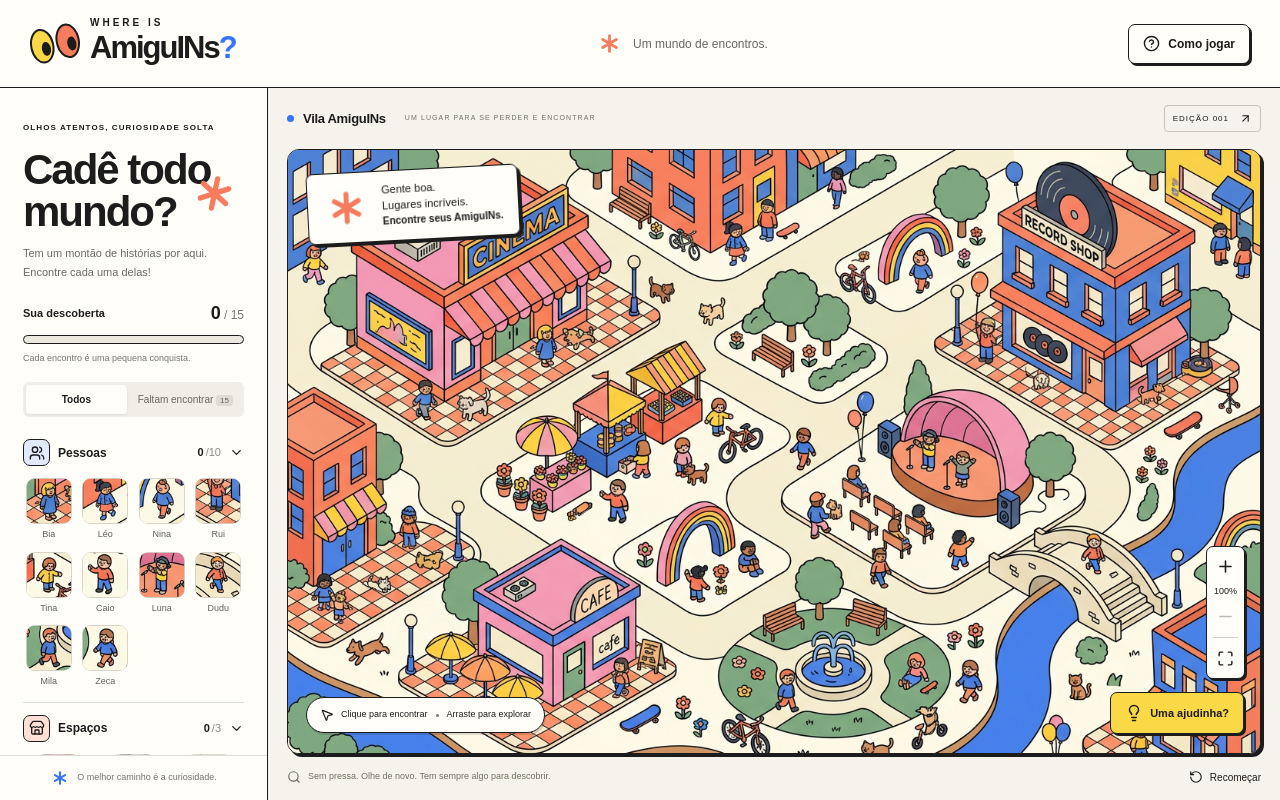
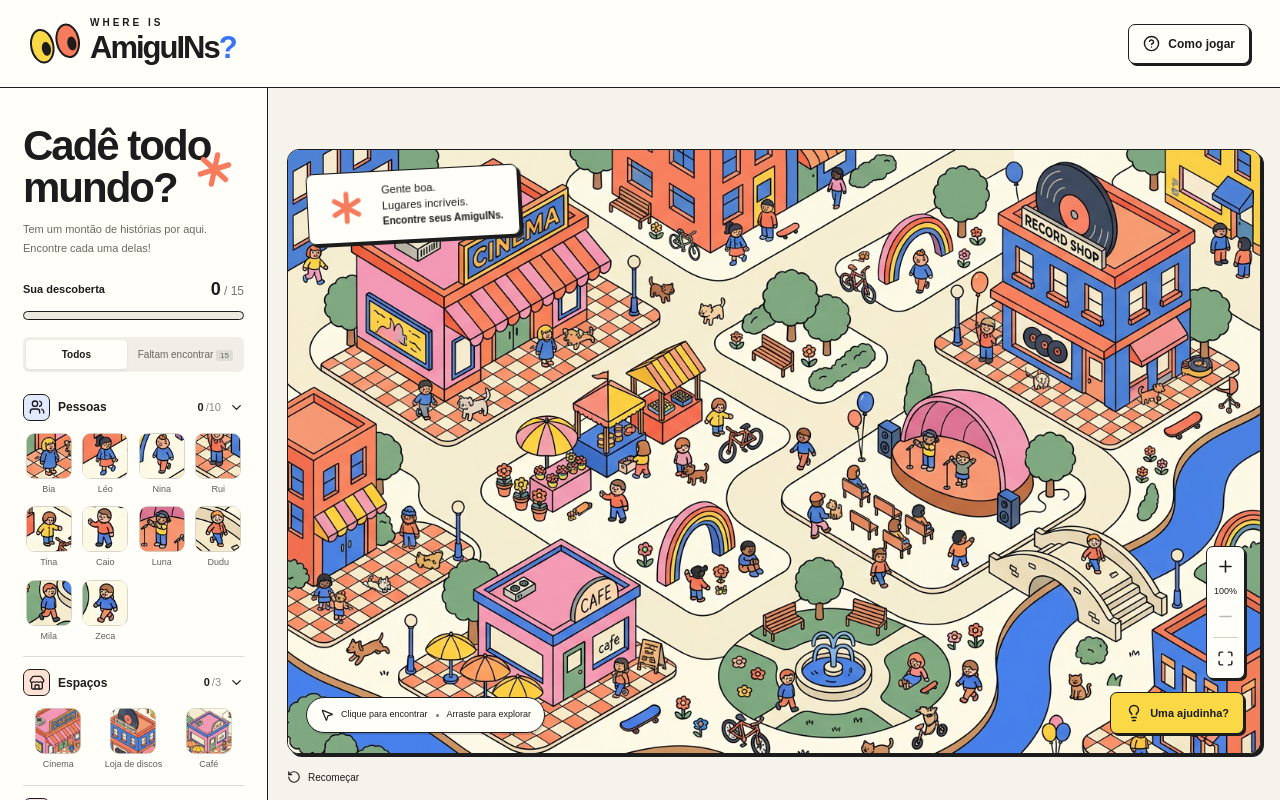
Before and after one commit to gvbrielmvrtins/amiguins, a Next.js app: page / in a window 1280 px wide. Built offline with nearby package versions, Linux system fonts and the light colour scheme.

Commit message:
feat: adjust map-topbar style and remove exploration game panel footer

```diff
--- a/app/globals.css
+++ b/app/globals.css
@@ -217,7 +217,7 @@ button:focus-visible,a:focus-visible { outline:3px solid var(--blue); outline-of
 .places-grid { grid-template-columns:repeat(3,minmax(0,1fr)); }
 .panel-footer { flex-shrink:0; border-top:1px solid #dedcd3; display:flex; align-items:center; justify-content:center; gap:7px; padding:12px 7px; font-size:9px; color:#747067; }.mini-flower { font-size:20px; color:var(--blue); }
 .map-section { display:flex; flex-direction:column; min-width:0; min-height:0; padding:0 19px; background:#f5f3eb; }
-.map-topbar { height:61px; flex-shrink:0; display:flex; align-items:center; justify-content:space-between; gap:12px; }
+.map-topbar { height:61px; flex-shrink:0; display:flex; align-items:center; justify-content:space-between; gap:8px; font-size:6px; }
 .map-topbar>div { display:flex; align-items:center; gap:9px; }.map-topbar strong { font-size:13px; letter-spacing:-.3px; }.live-dot { width:7px; height:7px; border-radius:50%; background:var(--blue); }.map-edition { font-size:7px; color:#747169; letter-spacing:1.1px; margin-left:10px; }.edition-pill { display:flex; gap:10px; align-items:center; padding:6px 8px; border:1px solid #c6c4b9; border-radius:4px; font-size:8px; letter-spacing:1px; white-space:nowrap; }
 .map-frame { position:relative; flex:1; min-height:0; overflow:hidden; border:1.5px solid var(--ink); border-radius:12px; background:#fbf6de; box-shadow:3px 3px 0 #1c1c1c; }
 .map-viewport { width:100%; height:100%; overflow:auto; cursor:grab; scrollbar-width:none; touch-action:pan-x pan-y; }.map-viewport:active { cursor:grabbing; }.map-viewport::-webkit-scrollbar { display:none; }
--- a/components/exploration-game.tsx
+++ b/components/exploration-game.tsx
@@ -1,7 +1,7 @@
 'use client';
 
 import { useState, useRef, type PointerEvent } from 'react';
-import { Asterisk, ArrowUpRight, Check, ChevronDown, HelpCircle, Lightbulb, Maximize, Minus, MousePointer2, PawPrint, Plus, RotateCcw, Search, Sparkles, Store, Users, X } from 'lucide-react';
+import { Asterisk, ArrowUpRight, Check, ChevronDown, HelpCircle, Lightbulb, Maximize, Minus, MousePointer2, PawPrint, Plus, RotateCcw, Sparkles, Store, Users, X } from 'lucide-react';
 import { categories, targets, worldImage, type Target } from '@/lib/game-data';
 
 function Portrait({ target }: { target: Target }) {
@@ -51,13 +51,13 @@ export default function ExplorationGame() {
   return <main className="game-shell">
     <header className="site-header">
       <a className="wordmark" href="/" aria-label="Where is AmiguINs? Início"><span className="logo-eyes" aria-hidden="true"><i /><i /></span><span><small>WHERE IS</small><strong>AmiguINs<span>?</span></strong></span></a>
-      <div className="header-center"><span className="tiny-star"><Asterisk size="1em" strokeWidth={2.5} /></span> Um mundo de encontros.</div>
+
       <button className="help-button" onClick={() => help.current?.showModal()}><HelpCircle size={17} /><span>Como jogar</span></button>
     </header>
     <div className="game-layout">
       <aside className="discovery-panel">
-        <div className="panel-intro"><span className="eyebrow">OLHOS ATENTOS, CURIOSIDADE SOLTA</span><h1>Cadê todo<br />mundo<span>?</span><span className="intro-spark" aria-hidden="true"><Asterisk size="1em" strokeWidth={2.5} /></span></h1><p>Tem um montão de histórias por aqui.<br />Encontre cada uma delas!</p></div>
-        <div className="progress-section"><div className="progress-label"><span>Sua descoberta</span><strong>{found.length}<span> / 15</span></strong></div><div className="progress-track" role="progressbar" aria-label="Elementos encontrados" aria-valuenow={found.length} aria-valuemin={0} aria-valuemax={15}><span style={{ width: `${found.length / 15 * 100}%` }} /></div><p>{complete ? 'Você encontrou todo mundo. Incrível!' : 'Cada encontro é uma pequena conquista.'}</p></div>
+        <div className="panel-intro"><h1>Cadê todo<br />mundo<span>?</span><span className="intro-spark" aria-hidden="true"><Asterisk size="1em" strokeWidth={2.5} /></span></h1><p>Tem um montão de histórias por aqui.<br />Encontre cada uma delas!</p></div>
+        <div className="progress-section"><div className="progress-label"><span>Sua descoberta</span><strong>{found.length}<span> / 15</span></strong></div><div className="progress-track" role="progressbar" aria-label="Elementos encontrados" aria-valuenow={found.length} aria-valuemin={0} aria-valuemax={15}><span style={{ width: `${found.length / 15 * 100}%` }} /></div></div>
         <div className="list-filter"><button aria-pressed={filter === 'all'} className={filter === 'all' ? 'active' : ''} onClick={() => setFilter('all')}>Todos</button><button aria-pressed={filter === 'remaining'} className={filter === 'remaining' ? 'active' : ''} onClick={() => setFilter('remaining')}>Faltam encontrar <span>{15 - found.length}</span></button></div>
         <div className="category-list">{categories.map(category => {
           const items = targets.filter(t => t.category === category.id);
@@ -65,10 +65,10 @@ export default function ExplorationGame() {
           const Icon = category.id === 'people' ? Users : category.id === 'places' ? Store : PawPrint;
           return <section className="category" key={category.id}><button className="category-heading" aria-expanded={!collapsed.includes(category.id)} onClick={() => setCollapsed(prev => prev.includes(category.id) ? prev.filter(c => c !== category.id) : [...prev, category.id])}><span className={`category-icon ${category.color}`}><Icon size={16} /></span><strong>{category.label}</strong><span className="category-count">{count}<span>/{items.length}</span></span><ChevronDown size={15} className={collapsed.includes(category.id) ? 'closed' : ''} /></button>{!collapsed.includes(category.id) && <div className={`target-grid ${category.id === 'places' ? 'places-grid' : ''}`}>{items.filter(t => filter !== 'remaining' || !found.includes(t.id)).map(target => <button key={target.id} className={`target-card ${selected === target.id ? 'selected' : ''} ${found.includes(target.id) ? 'found' : ''}`} aria-label={`Procurar ${target.name}${found.includes(target.id) ? ', encontrado' : ''}`} aria-pressed={selected === target.id} onClick={() => { setSelected(target.id); setHint(false); setMessage(found.includes(target.id) ? `${target.name} já foi encontrado!` : `Procurando ${target.name}. Encontre no mapa!`); }}><span className="portrait-wrap"><Portrait target={target} />{found.includes(target.id) && <span className="found-check"><Check size={12} /></span>}</span><span>{target.name}</span></button>)}</div>}</section>;
         })}</div>
-        <div className="panel-footer"><span className="mini-flower"><Asterisk size="1em" strokeWidth={2.5} /></span><span>O melhor caminho é a curiosidade.</span></div>
+
       </aside>
       <section className="map-section" aria-label="Mapa interativo da Vila AmiguINs">
-        <div className="map-topbar"><div><span className="live-dot" /><strong>Vila AmiguINs</strong><span className="map-edition">UM LUGAR PARA SE PERDER E ENCONTRAR</span></div><span className="edition-pill">EDIÇÃO 001 <ArrowUpRight size={13} /></span></div>
+        <div className="map-topbar" />
         <div className="map-frame">
           <div className="map-viewport" ref={viewport} onPointerDown={startDrag} onPointerMove={moveDrag} onPointerUp={() => { drag.current = null; }} onPointerLeave={() => { drag.current = null; }}>
             <div className="map-world" style={{ width: `${zoom * 100}%` }}><img src={worldImage} alt="Vila ilustrada retrô com cinema, loja de discos, café, palco, fonte e moradores passeando ao redor de um rio." draggable={false} />{targets.map(target => <button key={target.id} className={`map-target ${found.includes(target.id) ? 'is-found' : ''} ${hint && selected === target.id ? 'is-hint' : ''}`} style={{ left: `${target.x}%`, top: `${target.y}%`, width: `${target.width}%`, height: `${target.height}%` }} aria-label={`Encontrar ${target.name}`} disabled={found.includes(target.id)} onClick={() => discover(target)}>{found.includes(target.id) && <span><Check size={16} /></span>}</button>)}</div>
@@ -79,7 +79,7 @@ export default function ExplorationGame() {
           <button className="hint-button" disabled={complete} onClick={giveHint}><Lightbulb size={18} /> Uma ajudinha?</button>
           {(message || complete) && <div className={`game-message ${complete ? 'complete' : ''}`} role="status"><Sparkles size={19} /><span>{complete ? 'Você encontrou os 15 AmiguINs! Que tal explorar de novo?' : message}</span><button aria-label="Fechar mensagem" onClick={() => setMessage('')}><X size={15} /></button></div>}
         </div>
-        <footer className="map-footer"><span><Search size={14} /> {current && !found.includes(current.id) ? `Na busca por ${current.name}` : 'Sem pressa. Olhe de novo. Tem sempre algo para descobrir.'}</span><button onClick={() => reset.current?.showModal()}><RotateCcw size={14} /> Recomeçar</button></footer>
+        <footer className="map-footer"><button onClick={() => reset.current?.showModal()}><RotateCcw size={14} /> Recomeçar</button></footer>
       </section>
     </div>
     <dialog ref={help} className="game-dialog"><button className="dialog-close" aria-label="Fechar instruções" onClick={() => help.current?.close()}><X /></button><span className="dialog-flower"><Asterisk size="1em" strokeWidth={2.5} /></span><h2>O encontro começa<br />com um olhar.</h2><p>Explore a vila e encontre 10 pessoas, 3 espaços e 2 animais.</p><ol><li>Escolha um AmiguIN na lista para ver quem procurar.</li><li>Clique nele no mapa para registrar a descoberta.</li><li>Use o zoom e arraste o mapa para ver os detalhes.</li><li>Se precisar, peça uma ajudinha!</li></ol><small>Este é um protótipo: seu progresso vale enquanto esta página estiver aberta.</small><button className="dialog-primary" onClick={() => help.current?.close()}>Vamos explorar <ArrowUpRight size={17} /></button></dialog>
```
